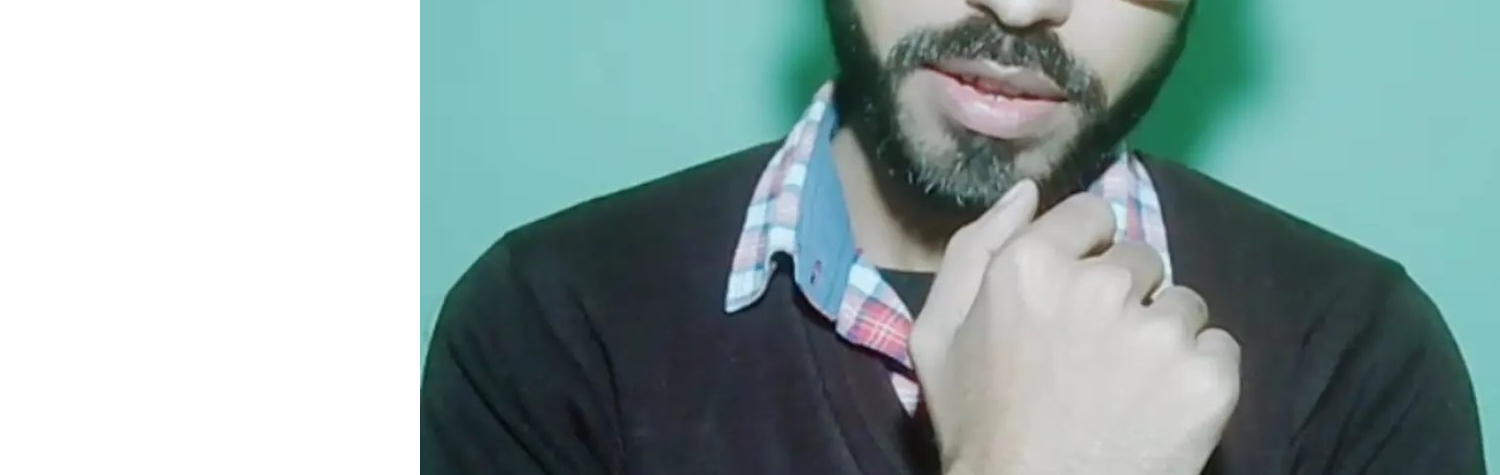
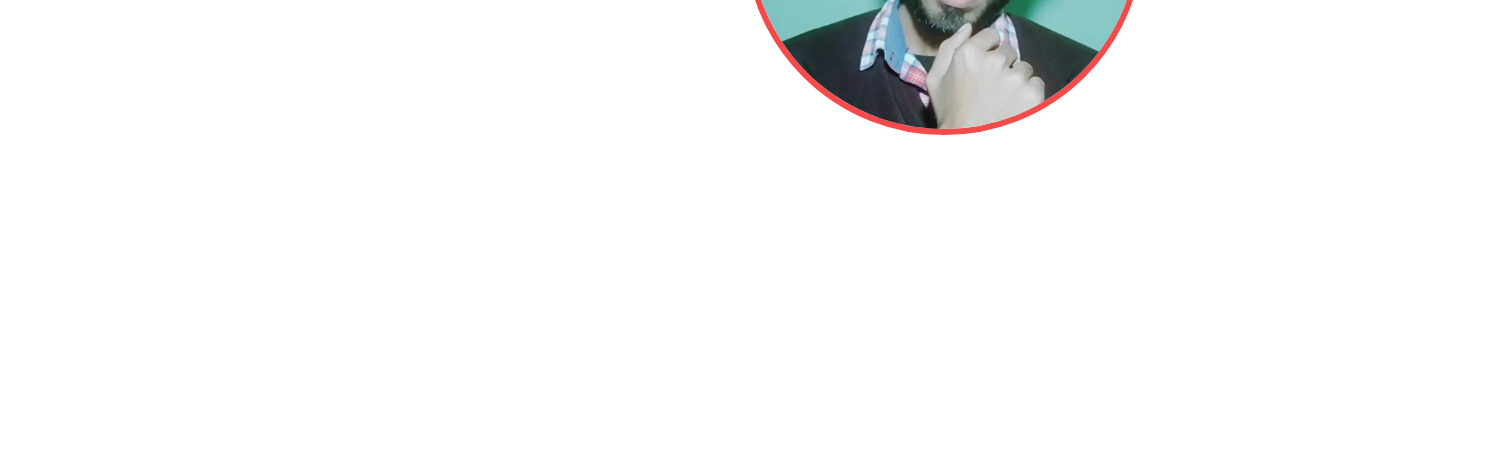
Before and after one commit to imksh/Er-Adarsh-Sharma, a plain HTML site: page index.html in a window 1280 px wide. Shown: the part 481-956 px from the top of the page, 1500 px wide, since content can reach past the window. After the commit the page ends 800 px from the top, so only its background shows below. Drawn offline with Linux system fonts and the light colour scheme.

Commit message:
Update index.html

```diff
--- a/index.html
+++ b/index.html
@@ -28,7 +28,7 @@
                     <button><a href="https://wa.me/7091395625">Contact Me</a></button>
                 </div>
                 <div id="profilepic">
-                    <img id="bhawna1pic" src="resource/profilepic.jpg" alt="Bhawna Jha">
+                    <img id="profile1pic" src="resource/profilepic.jpg" alt="Bhawna Jha">
                 </div>
                 </div>
             </div>
```
